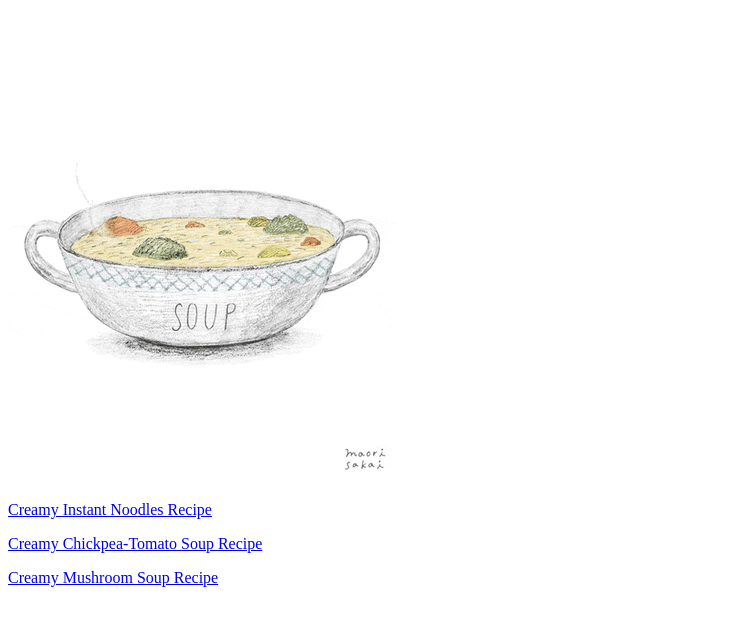
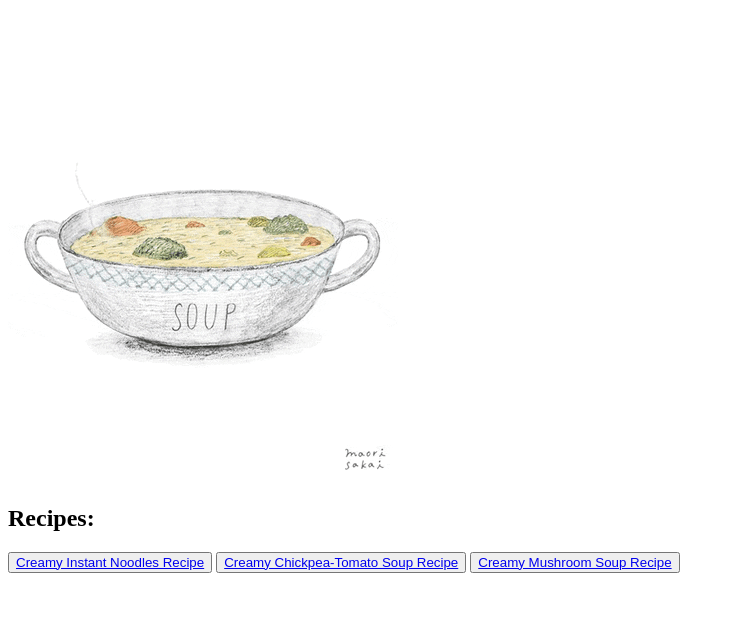
Before and after one commit to lorena-work/odin-recipes, a plain HTML site: page index.html in a window 1280 px wide. Shown: the part 79-704 px from the top of the page, without its empty margins (0-735 px from the left). Drawn offline with Linux system fonts and the light colour scheme.

Commit message:
Add Handlee font from Google fonts and change links to buttons.

```diff
--- a/index.html
+++ b/index.html
@@ -3,18 +3,29 @@
     <head>
         <meta charset="UTF-8">
         <title>Odin Recipes</title>
+        <link rel="stylesheet" href="style.css"/>
+
+        <link rel="preconnect" href="https://fonts.googleapis.com">
+        <link rel="preconnect" href="https://fonts.gstatic.com" crossorigin>
+        <link href="https://fonts.googleapis.com/css2?family=Handlee&display=swap" rel="stylesheet">
     </head>
     <body>
         <h1>Odin: Creamy Soup Recipes</h1>
         <img src="recipes/milk.gif" alt="pouring milk">
-        <p>
-            <a href="recipes/instantnoodles.html">Creamy Instant Noodles Recipe</a>
-        </p>
-        <p>
-            <a href="recipes/chickpeatomatosoup.html">Creamy Chickpea-Tomato Soup Recipe</a>
-        </p>
-        <p>
-            <a href="recipes/mushroomsoup.html">Creamy Mushroom Soup Recipe</a>
-        </p>
+        <h2>Recipes:</h2>
+        <div class="container">
+            <div class="recipes">
+                <button>
+                    <a href="recipes/instantnoodles.html">Creamy Instant Noodles Recipe</a>
+                </button>
+                <button>
+                    <a href="recipes/chickpeatomatosoup.html">Creamy Chickpea-Tomato Soup Recipe</a>
+                </button>
+                <button>
+                    <a href="recipes/mushroomsoup.html">Creamy Mushroom Soup Recipe</a>
+                </button>
+            </div>
+        </div>
+
     </body>
 </html>
```
